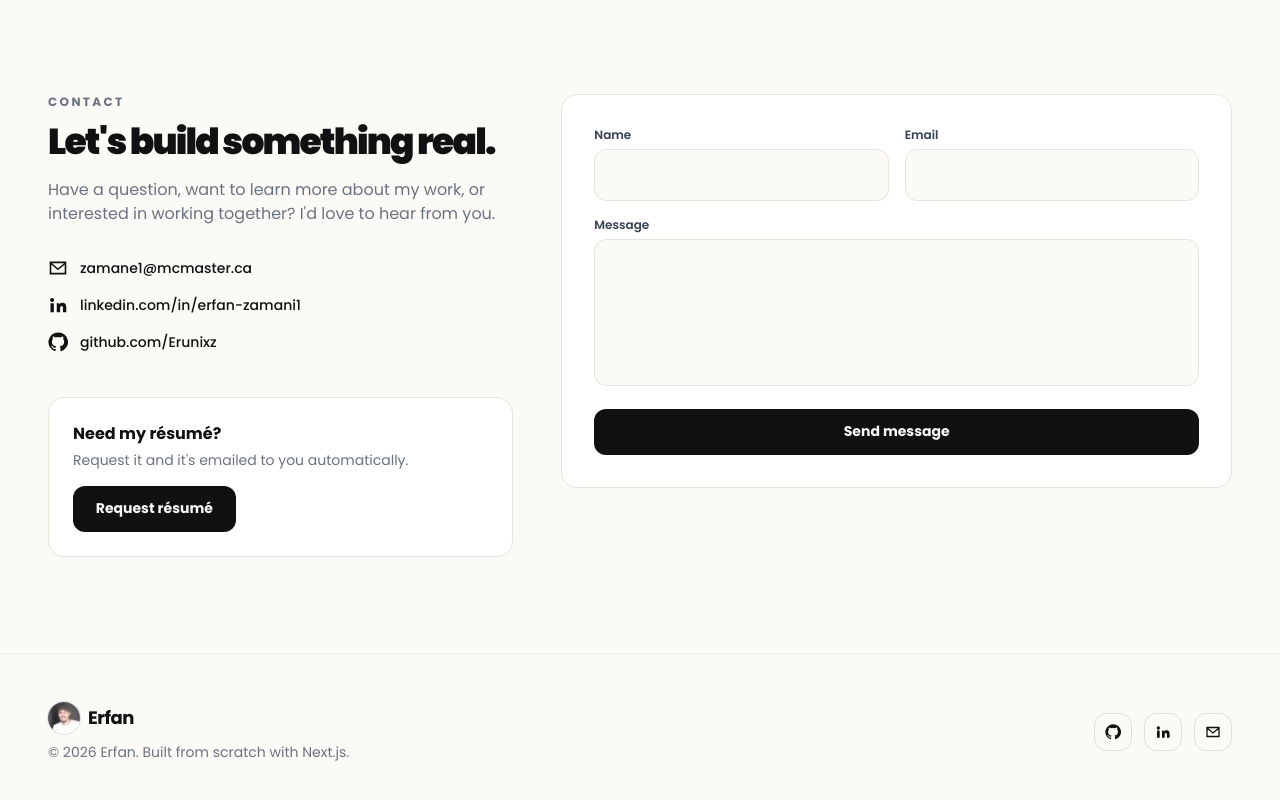
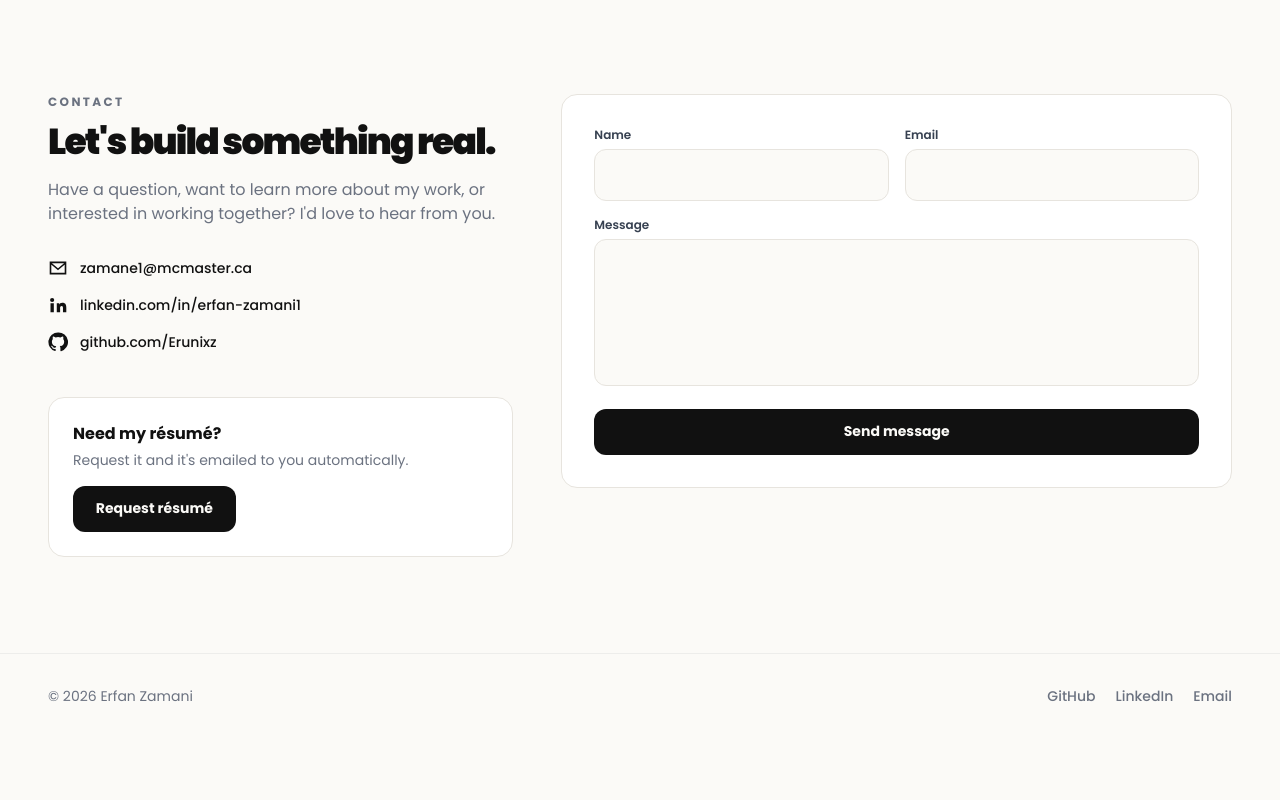
Before and after one commit to Erunixz/Portfolio, a Next.js app: page / in a window 1280 px wide. Shown: the part 8043-8843 px from the top of the page. After the commit the page ends 8781 px from the top, so only its background shows below. Built offline with nearby package versions, Linux system fonts and the light colour scheme.

Commit message:
feat(footer): replace footer with a single minimal line

```diff
--- a/components/SiteFooter.tsx
+++ b/components/SiteFooter.tsx
@@ -1,32 +1,32 @@
-import Link from "next/link"
 import { site } from "@/content/site"
-import { GitHub, LinkedIn, Mail } from "./Icons"
+
+const links = [
+  { href: site.github, label: "GitHub" },
+  { href: site.linkedin, label: "LinkedIn" },
+  { href: `mailto:${site.email}`, label: "Email" },
+]
 
 export default function SiteFooter() {
   return (
     <footer className="border-t border-mute/10">
-      <div className="shell flex flex-col gap-8 py-12 md:flex-row md:items-center md:justify-between">
-        <div>
-          <Link href="/" className="flex items-center gap-2 text-lg font-bold tracking-tight">
-            {/* eslint-disable-next-line @next/next/no-img-element */}
-            <img src={site.avatar} alt="" width={32} height={32} className="size-8 rounded-full object-cover ring-1 ring-mute/20" />
-            {site.name}
-          </Link>
-          <p className="mt-2 text-sm text-mute">
-            © {new Date().getFullYear()} {site.name}. Built from scratch with Next.js.
-          </p>
-        </div>
-        <div className="flex gap-3">
-          {[
-            { href: site.github, label: "GitHub", icon: <GitHub className="size-4" /> },
-            { href: site.linkedin, label: "LinkedIn", icon: <LinkedIn className="size-4" /> },
-            { href: `mailto:${site.email}`, label: "Email", icon: <Mail className="size-4" /> },
-          ].map((s) => (
-            <a key={s.label} href={s.href} aria-label={s.label} target={s.href.startsWith("http") ? "_blank" : undefined} rel="noopener noreferrer" className="rounded-xl border border-mute/20 p-2.5 transition-all duration-300 hover:border-ink hover:bg-ink hover:text-paper">
-              {s.icon}
-            </a>
+      <div className="shell flex flex-col gap-3 py-8 text-sm text-mute sm:flex-row sm:items-center sm:justify-between">
+        <p>
+          © {new Date().getFullYear()} {site.fullName}
+        </p>
+        <ul className="flex gap-5">
+          {links.map((l) => (
+            <li key={l.label}>
+              <a
+                href={l.href}
+                target={l.href.startsWith("http") ? "_blank" : undefined}
+                rel="noopener noreferrer"
+                className="font-medium transition-colors hover:text-ink"
+              >
+                {l.label}
+              </a>
+            </li>
           ))}
-        </div>
+        </ul>
       </div>
     </footer>
   )
--- a/content/site.ts
+++ b/content/site.ts
@@ -1,6 +1,7 @@
 export const site = {
   name: "Erfan",
   firstName: "Erfan",
+  fullName: "Erfan Zamani",
   headline: "ML research & software engineering",
   description:
     "Erfan Zamani, Computer Science student at McMaster. ML Research Assistant working across machine learning and software engineering, and former software engineer on an AI sleep apnea screening platform at KITE Research Institute (UHN).",
```
